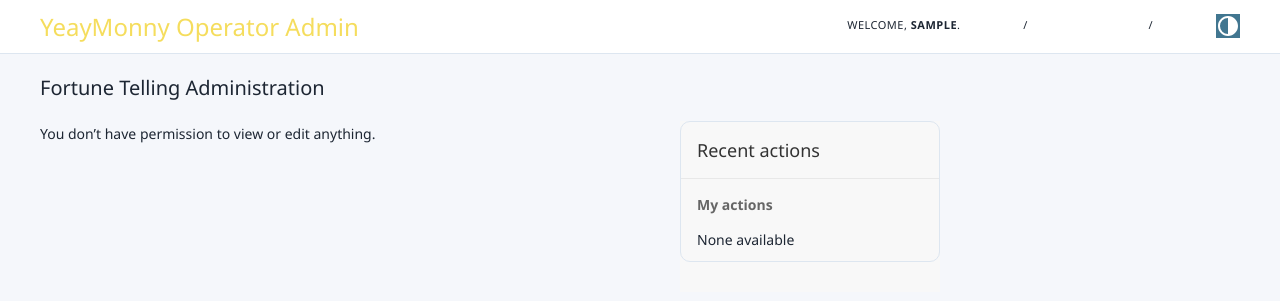
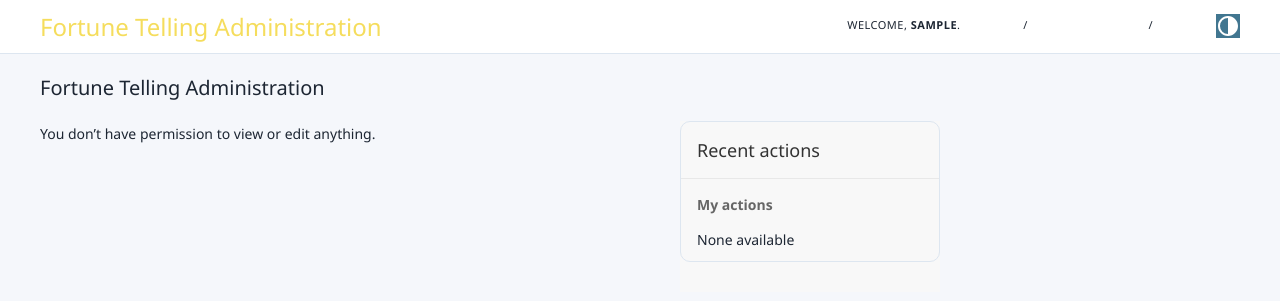
Before and after one commit to khengleng/YeayMonny, a Django app: page /admin/ in a window 1280 px wide. Shown: the top 301 px of the page. Run offline with Django 5.2, Linux system fonts and the light colour scheme; the visitor is signed in with stand-in values (Sample User, id 1); data comes from the database, SQL or seed files in the repository; data that the repository does not hold is empty; parts of the project's set-up code (start-up, migrations or seed data) failed here and were passed over.

Commit message:
Force admin branding to Fortune Telling Administration

```diff
--- a/chat/admin.py
+++ b/chat/admin.py
@@ -1,6 +1,10 @@
 from django.contrib import admin
 
 from .models import AssistantConfig, AssistantConfigHistory, Conversation, Message
+
+admin.site.site_header = "Fortune Telling Administration"
+admin.site.site_title = "Fortune Telling Administration"
+admin.site.index_title = "Fortune Telling Administration"
 
 
 class MessageInline(admin.TabularInline):
--- a/templates/admin/base_site.html
+++ b/templates/admin/base_site.html
@@ -1,7 +1,7 @@
 {% extends "admin/base.html" %}
 {% load static %}
 
-{% block title %}YeayMonny Operator Admin{% endblock %}
+{% block title %}Fortune Telling Administration{% endblock %}
 
 {% block extrastyle %}
   {{ block.super }}
@@ -10,7 +10,7 @@
 
 {% block branding %}
   <h1 id="site-name">
-    <a href="{% url 'admin:index' %}">YeayMonny Operator Admin</a>
+    <a href="{% url 'admin:index' %}">Fortune Telling Administration</a>
   </h1>
 {% endblock %}
 
```
